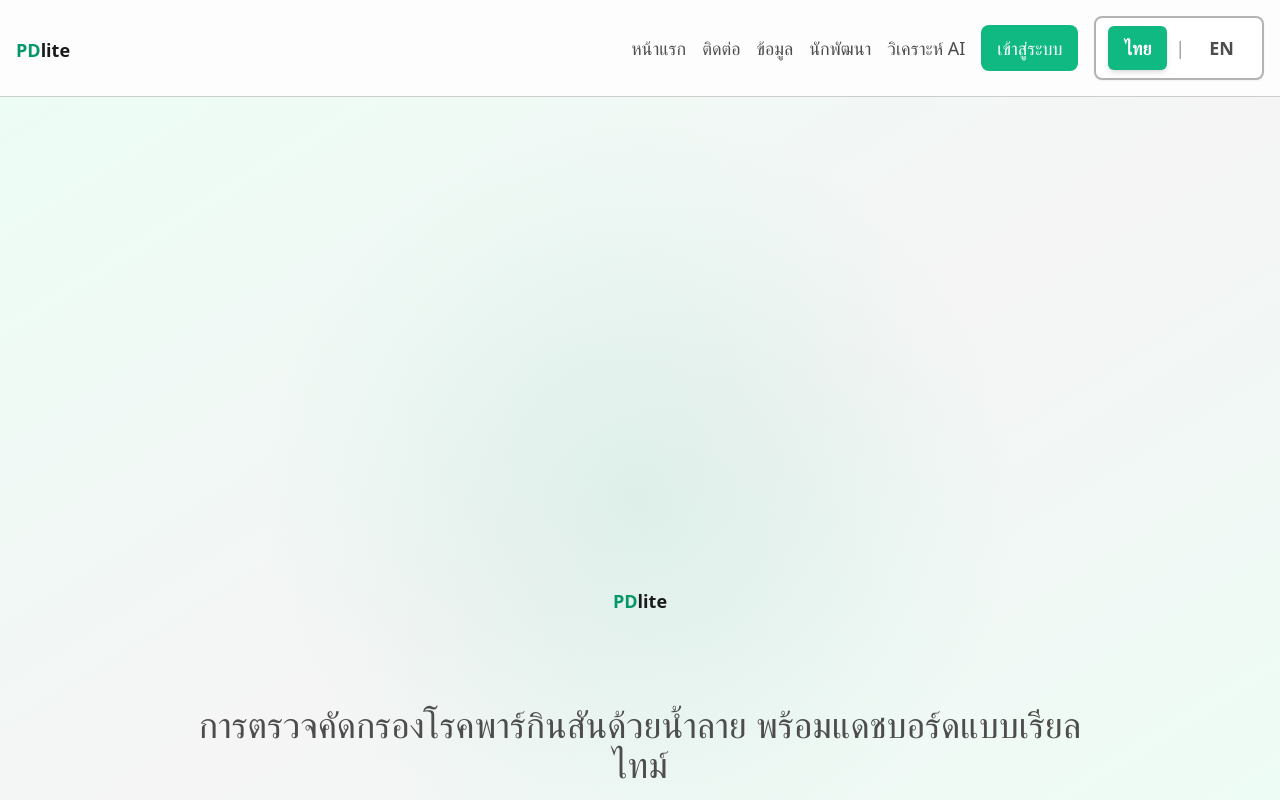
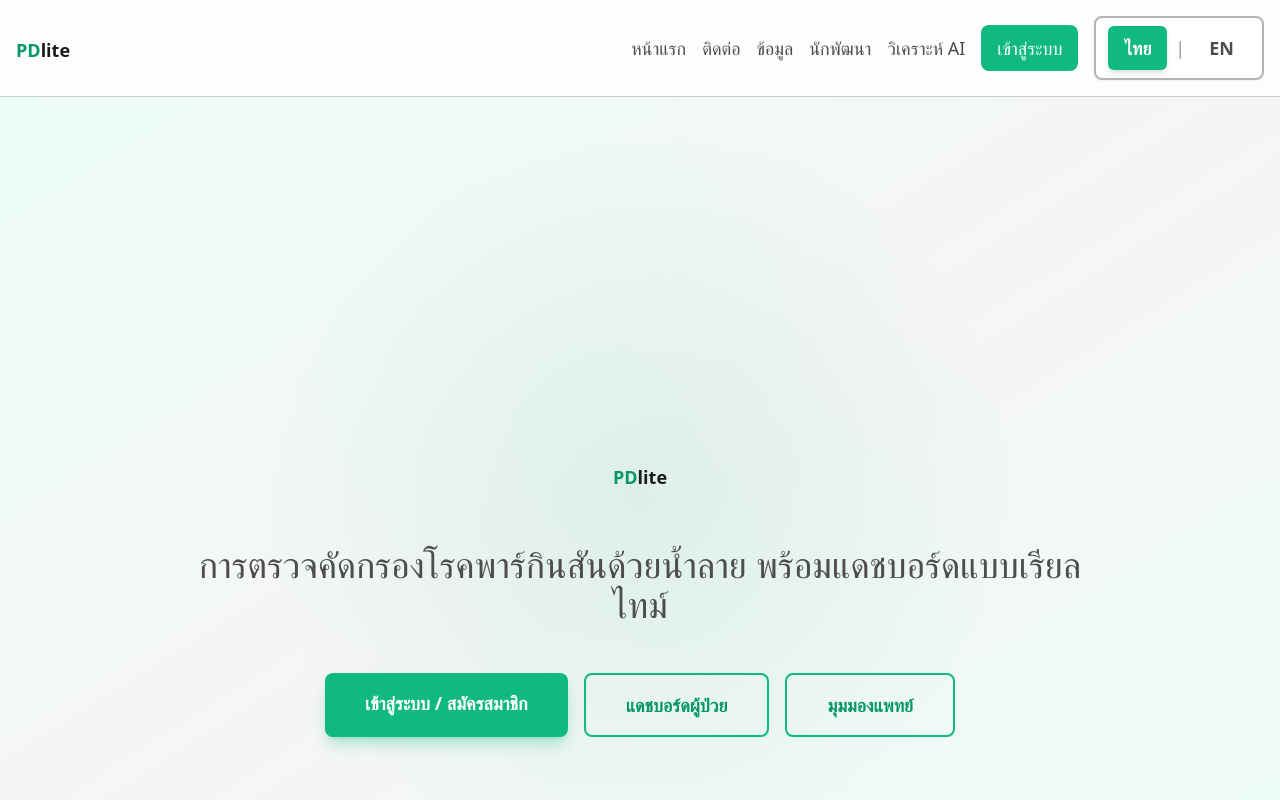
Before and after one commit to Skysosmart/PDlite, a Next.js app: page / in a window 1280 px wide. Shown: the top 800 px of the page. Built offline with nearby package versions, Linux system fonts and the light colour scheme.

Commit message:
Fix hero logo to increase actual font size, not margin

```diff
--- a/app/globals.css
+++ b/app/globals.css
@@ -19,6 +19,11 @@ body {
 
 h1 {
   font-size: 2.5rem;
+}
+
+/* Hero logo override - make it huge */
+main section:first-of-type h1 {
+  font-size: clamp(8rem, 20vw, 36rem) !important;
 }
 
 h2 {
--- a/app/page.tsx
+++ b/app/page.tsx
@@ -36,7 +36,7 @@ export default function Home() {
         <div className="absolute inset-0 bg-[radial-gradient(circle_at_50%_50%,rgba(16,185,129,0.1),transparent_50%)]" />
         <div className="container mx-auto px-4 text-center relative z-10">
           <ScrollAnimation delay={200}>
-            <h1 className="text-[15rem] md:text-[28rem] lg:text-[32rem] xl:text-[36rem] font-bold mb-8 animate-fade-in leading-none">
+            <h1 className="text-[15rem] md:text-[28rem] lg:text-[32rem] xl:text-[36rem] font-bold mb-8 animate-fade-in leading-none" style={{ fontSize: 'clamp(8rem, 20vw, 36rem)' }}>
               <span className="text-emerald-600">PD</span>
               <span className="text-gray-900">lite</span>
           </h1>
```
